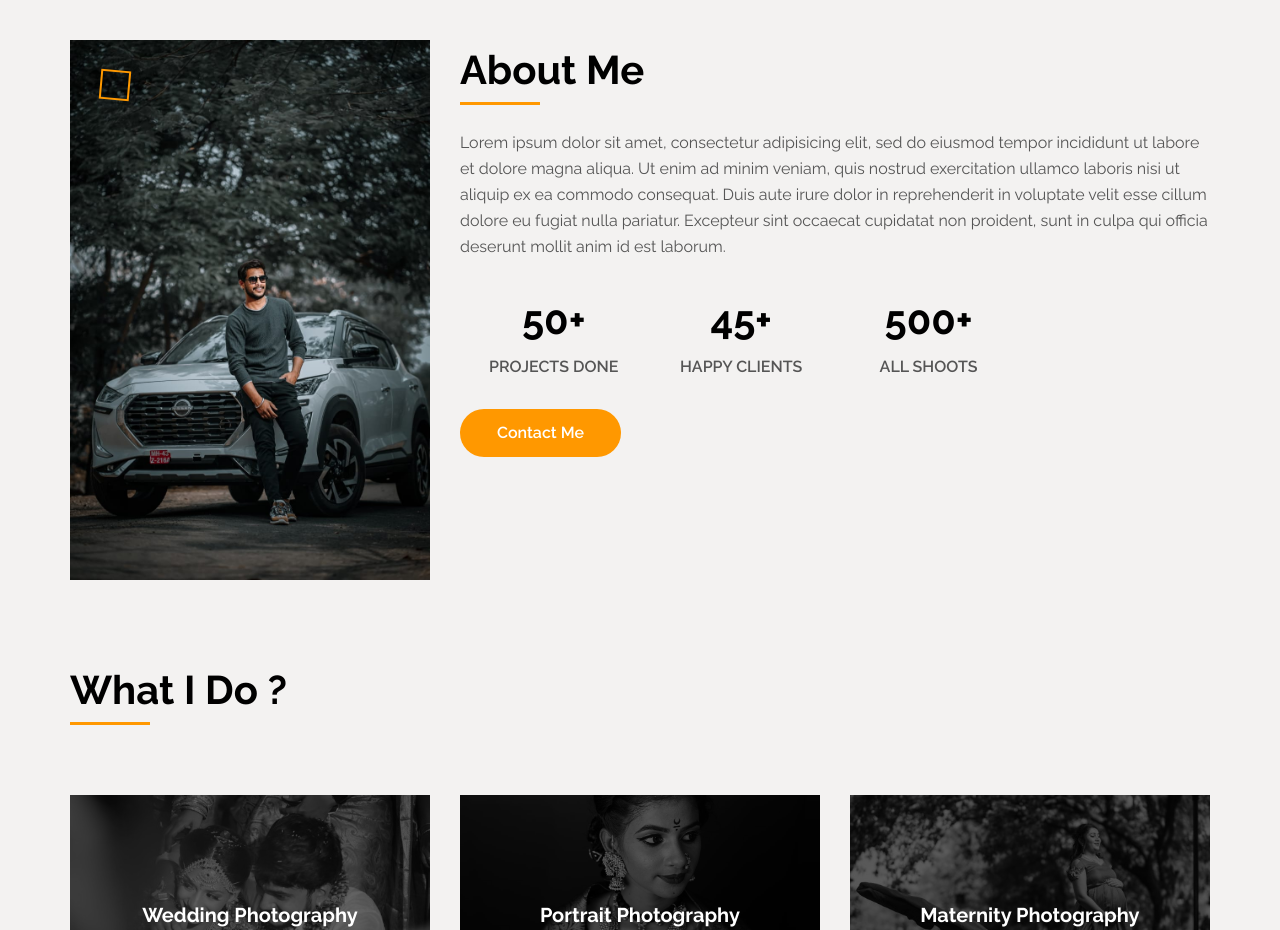
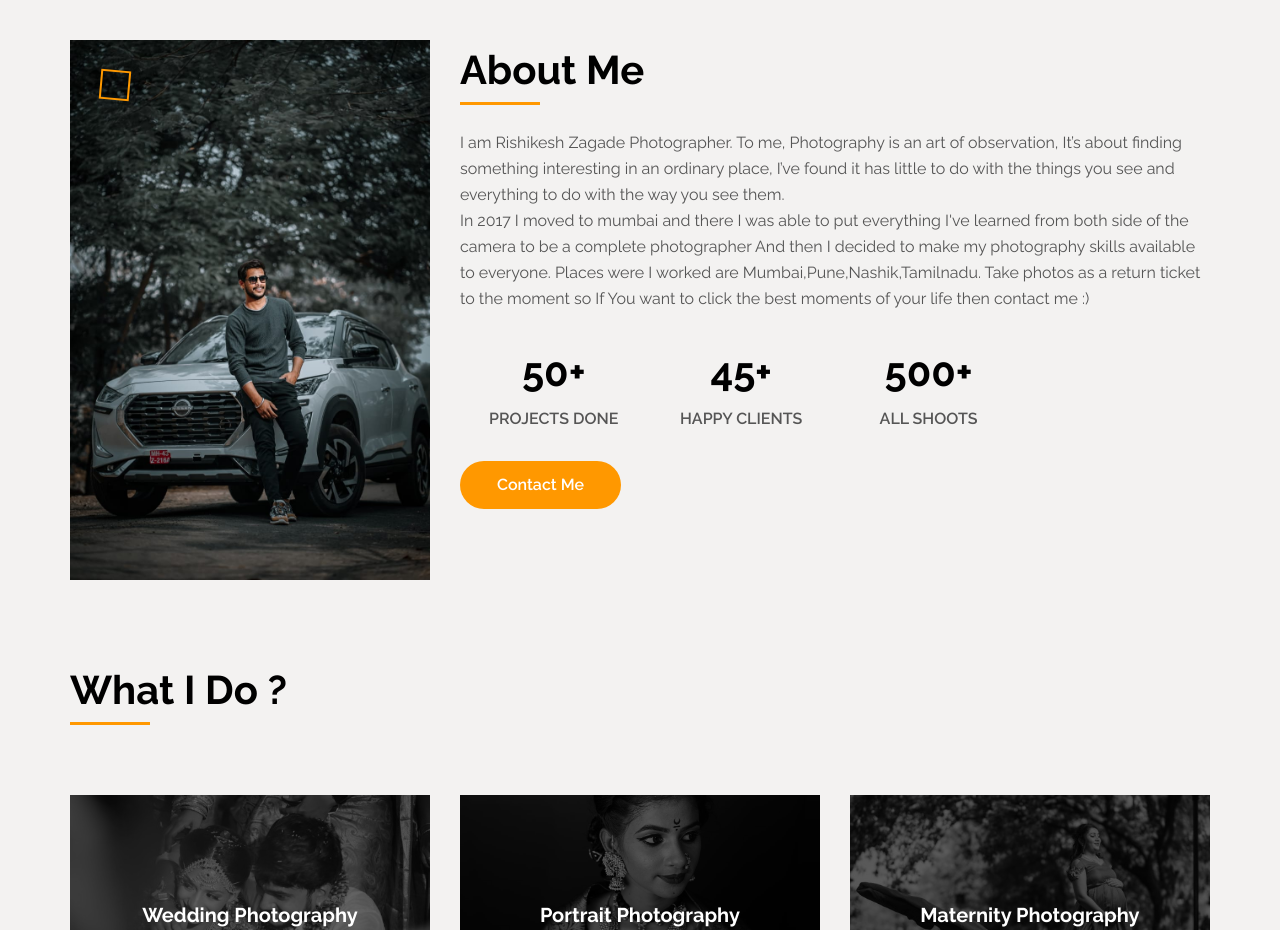
Before and after one commit to RishiZagadePhotography/RishiZagadePhotography.github.io, a plain HTML site: page index.html in a window 1280 px wide. Shown: the part 840-1770 px from the top of the page. Drawn offline with Linux system fonts and the light colour scheme.

Commit message:
Update index.html

```diff
--- a/index.html
+++ b/index.html
@@ -78,18 +78,9 @@
                  </div>
                </div>
                <p>
-		       <!--
-               		I am Rishikesh Zagade Photographer. To me, Photography is an art of observation, It’s about finding something interesting in an ordinary place, I’ve found it has little to do with the things you see and everything to do with the way you see them.<br>
+		      	I am Rishikesh Zagade Photographer. To me, Photography is an art of observation, It’s about finding something interesting in an ordinary place, I’ve found it has little to do with the things you see and everything to do with the way you see them.<br>
                		 In 2017 I moved to mumbai and there I was able to put everything I've learned from both side of the camera to be a complete photographer And then I decided to make my photography skills available to everyone. Places were I worked are Mumbai,Pune,Nashik,Tamilnadu.
                		Take photos as a return ticket to the moment so If You want to click the best moments of your life then contact me :)
-		       -->
-
-               		 Lorem ipsum dolor sit amet, consectetur adipisicing elit, sed do eiusmod
-               		tempor incididunt ut labore et dolore magna aliqua. Ut enim ad minim veniam,
-               		quis nostrud exercitation ullamco laboris nisi ut aliquip ex ea commodo
-               		consequat. Duis aute irure dolor in reprehenderit in voluptate velit esse
-               		cillum dolore eu fugiat nulla pariatur. Excepteur sint occaecat cupidatat non
-               		proident, sunt in culpa qui officia deserunt mollit anim id est laborum.
 
 
 
```
